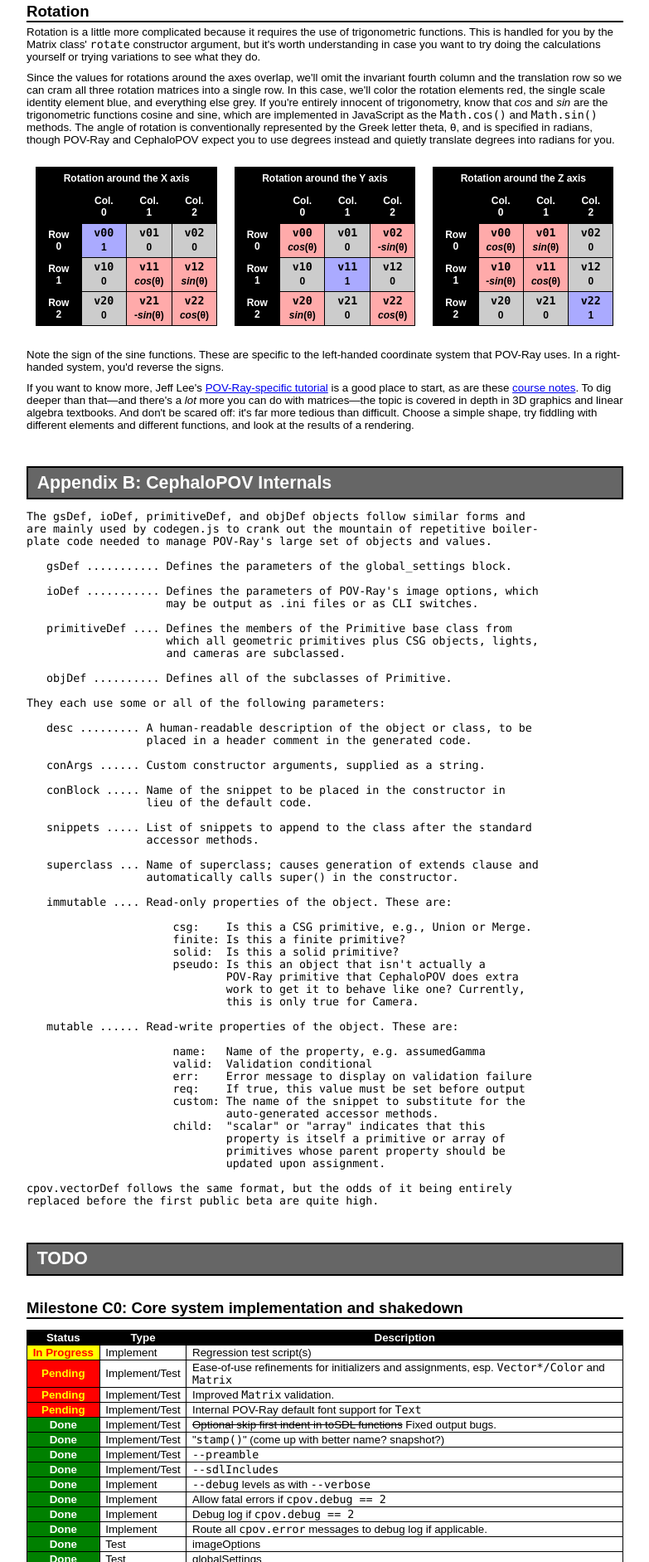
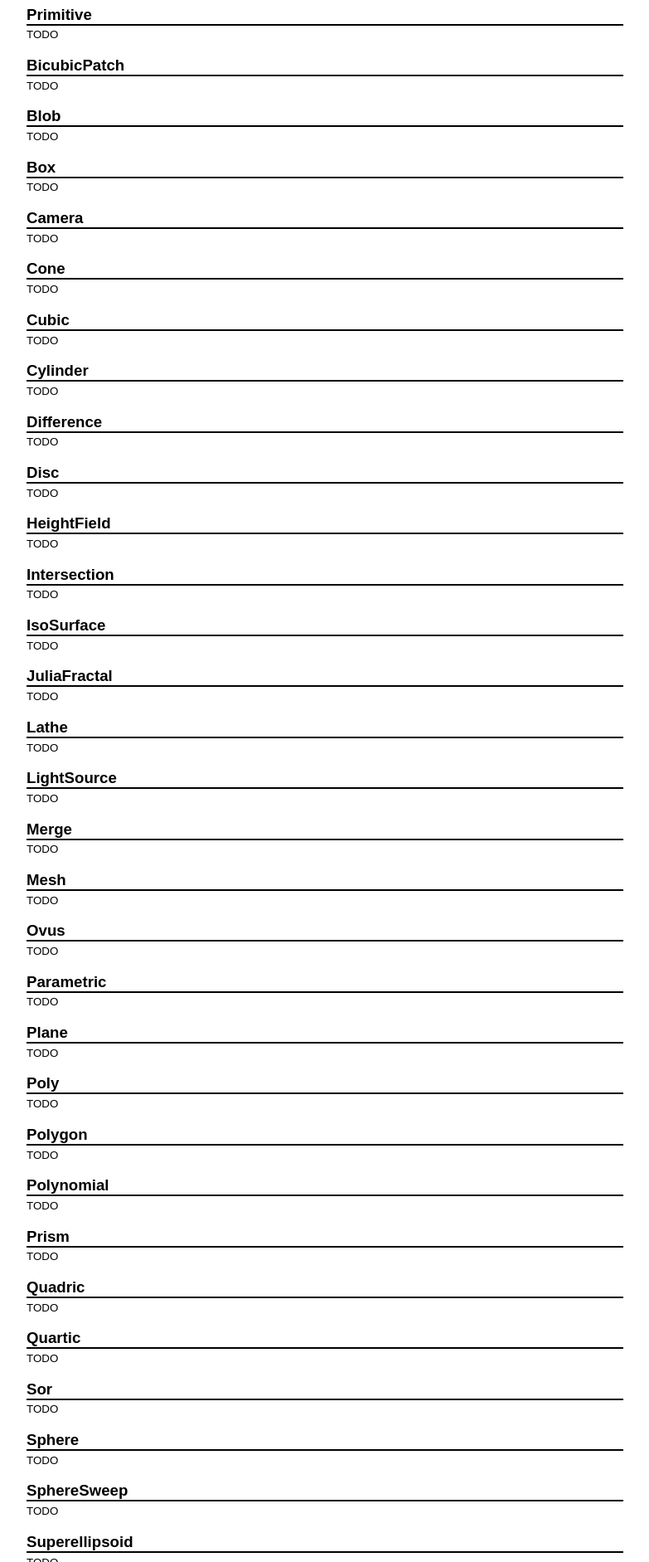
Before and after one commit to eodell6502/cephalopov, a website: page docs/index.html in a window 1280 px wide. Shown: the part 917-2800 px from the top of the page at 83% size, without its empty margins (248-1031 px from the left). Drawn offline with Linux system fonts and the light colour scheme.

Commit message:
C0: Preparations for auto-generated documentation.

```diff
--- a/docs/index.html
+++ b/docs/index.html
@@ -10,8 +10,8 @@
     code { font: 10pt Consolas,Courier,fixed; }
     pre { font: 10pt Consolas,Courier,fixed; }
     h2 { font-size: 16pt; color: white; background-color: #666; border: 2pt solid black; padding: 0.25em 0.0em 0.25em 0.5em; margin-top: 2em; margin-bottom: 0.3em; }
-    h3 { font-size: 14pt; border-bottom: 1.5pt solid black; margin-top: 1.5em; margin-bottom: 0.2em; }
-    h4 { font-size: 12pt; margin-top: 1em; margin-bottom: 0.2em; }
+    h3 { font-size: 14pt; border: 1.5pt solid black; margin-top: 1.5em; margin-bottom: 0.2em; padding: 0.25em; }
+    h4 { font-size: 14pt; margin-top: 1em; margin-bottom: 0.2em; border-bottom: 1.5pt solid black; }
     p { margin-top: 0em; margin-bottom: 0.75em; }
 
     table.matrixDemo { background-color: black; border-spacing: 1pt; margin-left: auto; margin-right: auto; font-size: 90%; margin-top: 1em; margin-bottom: 2em; }
@@ -60,7 +60,180 @@ POV-Ray's native objects, in addition to having full access to the Node
 ecosystem. CephaloPOV takes care of generating POV-Ray Scene Description
 Language files, both for static scenes and multi-frame animations.</p>
 
-<h2>Appendix A: Matrices</h2>
+<h2>2: Tutorial</h2>
+
+<p>TODO</p>
+
+<h2>3: Reference</h2>
+
+<h3>Vectors and Colors</h3>
+
+<h4>VectorUV</h4>
+
+<p>TODO</p>
+
+<h4>VectorXY</h4>
+
+<p>TODO</p>
+
+<h4>VectorXYZ</h4>
+
+<p>TODO</p>
+
+<h4>VectorXYZW</h4>
+
+<p>TODO</p>
+
+<h4>Color</h4>
+
+<p>TODO</p>
+
+<h3>Geometric Primitives</h3>
+
+<h4>Primitive</h4>
+
+<p>TODO</p>
+
+<h4>BicubicPatch</h4>
+
+<p>TODO</p>
+
+<h4>Blob</h4>
+
+<p>TODO</p>
+
+<h4>Box</h4>
+
+<p>TODO</p>
+
+<h4>Camera</h4>
+
+<p>TODO</p>
+
+<h4>Cone</h4>
+
+<p>TODO</p>
+
+<h4>Cubic</h4>
+
+<p>TODO</p>
+
+<h4>Cylinder</h4>
+
+<p>TODO</p>
+
+<h4>Difference</h4>
+
+<p>TODO</p>
+
+<h4>Disc</h4>
+
+<p>TODO</p>
+
+<h4>HeightField</h4>
+
+<p>TODO</p>
+
+<h4>Intersection</h4>
+
+<p>TODO</p>
+
+<h4>IsoSurface</h4>
+
+<p>TODO</p>
+
+<h4>JuliaFractal</h4>
+
+<p>TODO</p>
+
+<h4>Lathe</h4>
+
+<p>TODO</p>
+
+<h4>LightSource</h4>
+
+<p>TODO</p>
+
+<h4>Merge</h4>
+
+<p>TODO</p>
+
+<h4>Mesh</h4>
+
+<p>TODO</p>
+
+<h4>Ovus</h4>
+
+<p>TODO</p>
+
+<h4>Parametric</h4>
+
+<p>TODO</p>
+
+<h4>Plane</h4>
+
+<p>TODO</p>
+
+<h4>Poly</h4>
+
+<p>TODO</p>
+
+<h4>Polygon</h4>
+
+<p>TODO</p>
+
+<h4>Polynomial</h4>
+
+<p>TODO</p>
+
+<h4>Prism</h4>
+
+<p>TODO</p>
+
+<h4>Quadric</h4>
+
+<p>TODO</p>
+
+<h4>Quartic</h4>
+
+<p>TODO</p>
+
+<h4>Sor</h4>
+
+<p>TODO</p>
+
+<h4>Sphere</h4>
+
+<p>TODO</p>
+
+<h4>SphereSweep</h4>
+
+<p>TODO</p>
+
+<h4>Superellipsoid</h4>
+
+<p>TODO</p>
+
+<h4>Text</h4>
+
+<p>TODO</p>
+
+<h4>Torus</h4>
+
+<p>TODO</p>
+
+<h4>Triangle</h4>
+
+<p>TODO</p>
+
+<h4>Union</h4>
+
+<p>TODO</p>
+
+
+<h2>Appendices</h2>
+
+<h3>Appendix A: Matrices</h3>
 
 <p>SDL matrices are an abbreviated form of the entire matrix being used. The
 fourth column is invariant and therefore omitted from its SDL representation and
@@ -70,7 +243,7 @@ math-curious. You <em>don't</em> have to know much about matrix math to use the
 individual transformations in the form of special arguments to the
 <code>Matrix</code> constructor and the <code>apply</code> method.</p>
 
-<h3>Translation, Scaling, and Skewing</h3>
+<h4>Translation, Scaling, and Skewing</h4>
 
 <p>Red elements determine scaling, blue elements determine translation, and
 green elements determine skewing. (The grey elements, as previously mentioned,
@@ -119,7 +292,7 @@ the object disappear!</p>
 this will be a perfect mirror image; other values will stretch or squash the
 object.</p>
 
-<h3>Rotation</h3>
+<h4>Rotation</h4>
 
 <p>Rotation is a little more complicated because it requires the use of
 trigonometric functions. This is handled for you by the Matrix class'
@@ -229,7 +402,7 @@ difficult. Choose a simple shape, try fiddling with different elements and
 different functions, and look at the results of a rendering.</p>
 
 
-<h2>Appendix B: CephaloPOV Internals</h2>
+<h3>Appendix B: CephaloPOV Internals</h3>
 
 <pre>The gsDef, ioDef, primitiveDef, and objDef objects follow similar forms and
 are mainly used by codegen.js to crank out the mountain of repetitive boiler-
```
Also changed, not shown: codegen.js (+16 -0 lines).
